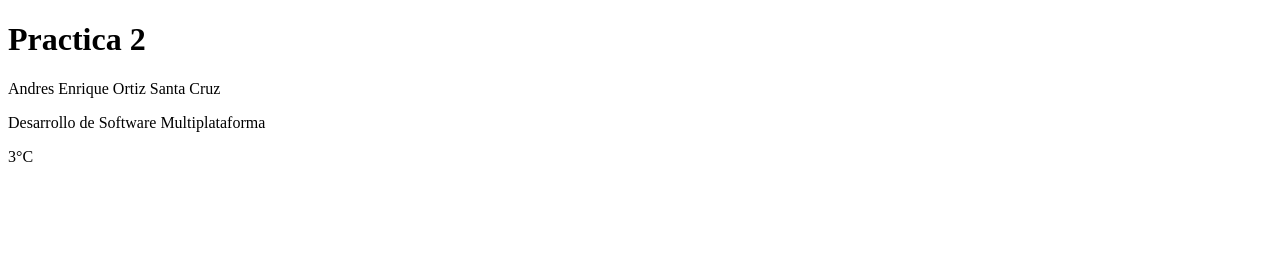
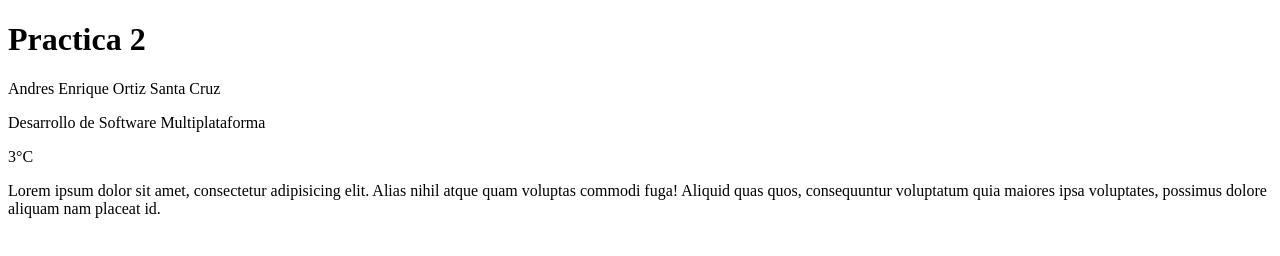
Before and after one commit to andr3sEnrique/Practica2, a plain HTML site: page index.html in a window 1280 px wide. Drawn offline with Linux system fonts and the light colour scheme.

Commit message:
Update index.html

```diff
--- a/index.html
+++ b/index.html
@@ -11,5 +11,8 @@
     <p>Andres Enrique Ortiz Santa Cruz</p>
     <p>Desarrollo de Software Multiplataforma</p>
     <p>3°C</p>
+    <p>
+        Lorem ipsum dolor sit amet, consectetur adipisicing elit. Alias nihil atque quam voluptas commodi fuga! Aliquid quas quos, consequuntur voluptatum quia maiores ipsa voluptates, possimus dolore aliquam nam placeat id.
+    </p>
 </body>
 </html>
```
